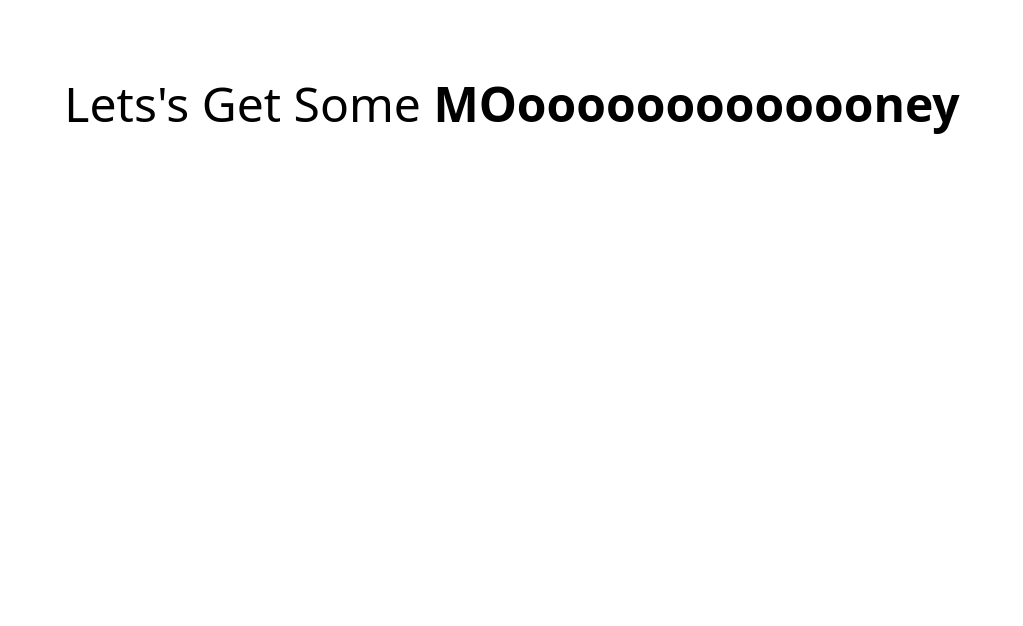
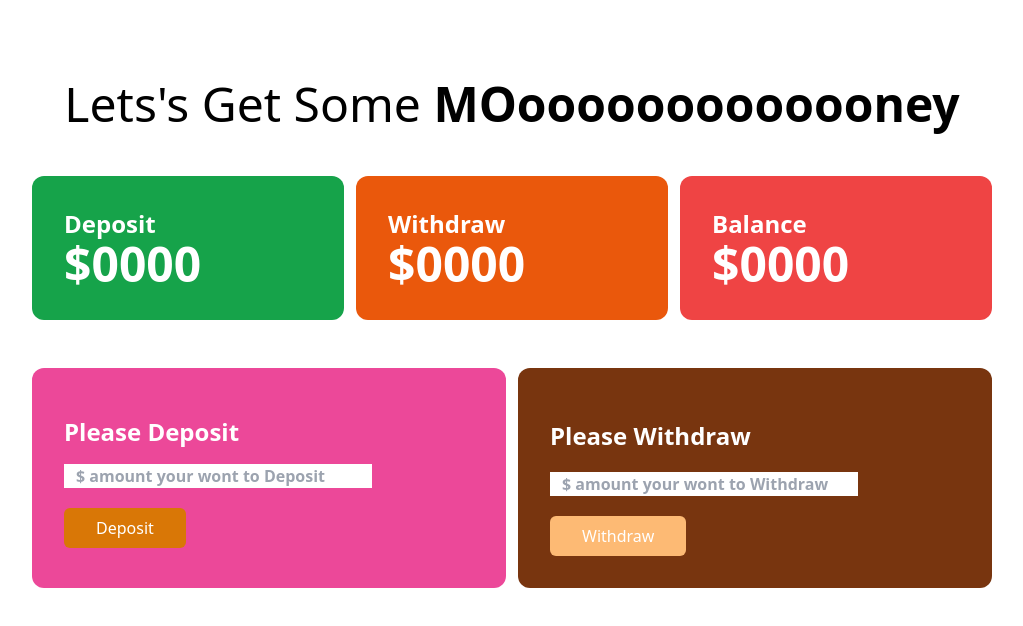
Before and after one commit to samimhossainsujon/Bap-Er-Bank, a plain HTML site: page bank.html in a window 1280 px wide. Shown: the whole page, without its empty margins (128-1151 px from the left). Drawn offline with nearby package versions, Linux system fonts and the light colour scheme.

Commit message:
loging added

```diff
--- a/bank.html
+++ b/bank.html
@@ -1,5 +1,6 @@
 <!DOCTYPE html>
 <html lang="en">
+
 <head>
     <meta charset="UTF-8">
     <meta http-equiv="X-UA-Compatible" content="IE=edge">
@@ -8,19 +9,77 @@
 
     <script src="https://cdn.tailwindcss.com"></script>
 </head>
+
 <body>
 
     <header>
-        <h1 class="text-5xl text-center mt-20"> Lets's Get Some <span class="font-semibold"> MOooooooooooooney</span></h1>
+        <h1 class="text-5xl text-center mt-20"> Lets's Get Some <span class="font-semibold"> MOooooooooooooney</span>
+        </h1>
     </header>
 
 
     <main>
+        <section class="mt-12">
+
+            <div class="grid grid-cols-3 gap-3 w-9/12 mx-auto text-white font-semibold">
+                <div class="bg-green-600 p-8 rounded-xl">
+                    <h4 class="text-2xl">Deposit</h4>
+                    <h2 class="text-5xl">$0000</h2>
+                </div>
+
+                <div class="bg-orange-600 p-8 rounded-xl">
+                    <h4 class="text-2xl">Withdraw</h4>
+                    <h2 class="text-5xl">$0000</h2>
+                </div>
+
+                <div class="bg-red-500 p-8 rounded-xl">
+                    <h4 class="text-2xl">Balance</h4>
+                    <h2 class="text-5xl">$0000</h2>
+                </div>
+
+
+            </div>
+
+
+        </section>
 
 
 
+        <section class="mt-12">
 
+            <div class="grid grid-cols-2 gap-3 w-9/12 mx-auto text-white font-semibold">
+                <div class="bg-pink-500 p-8 rounded-xl">
+                    <h4 class="text-2xl py-4">Please Deposit</h4>
+
+                    <input class="w-9/12 block mb-5 px-3 text-black" type="number" name="" id="deposit-field"
+                        placeholder="$ amount your wont to Deposit">
+                    <button id="btn-submit" class="bg-amber-600 hover:bg-blue-700 px-8 py-2
+                  text-white font-medium rounded-md">Deposit</button>
+
+                </div>
+
+                <div class="bg-amber-900 p-8 rounded-xl">
+                    <h4 class="text-2xl py-5">Please Withdraw</h4>
+
+                    <input class="w-9/12 block mb-5 px-3 text-black" type="number" name="" id="withdraw-field"
+                        placeholder="$ amount your wont to Withdraw">
+
+                        <button id="btn-submit" class="bg-orange-300 hover:bg-blue-700 px-8 py-2
+                  text-white font-medium rounded-md">Withdraw</button>
+
+
+                </div>
+
+
+            </div>
+
+
+        </section>
     </main>
 
+
+    <script src="js/deposit.js"></script>
+
 </body>
+
 </html>
```
Also changed, not shown: js/deposit.js (added).
